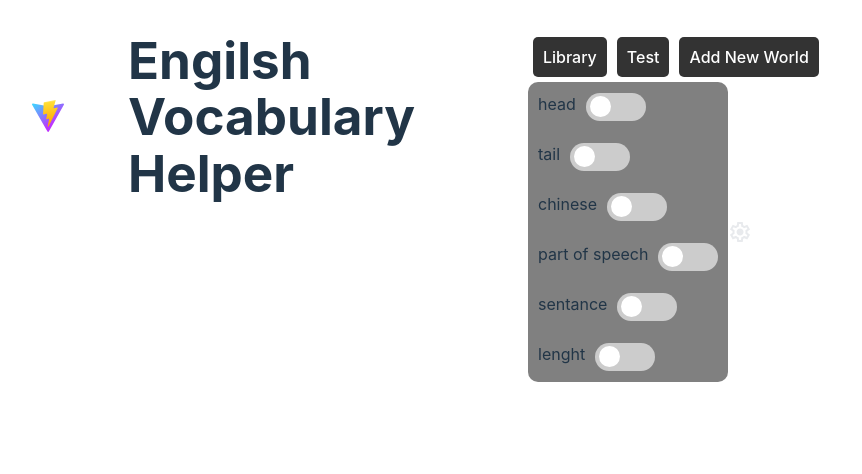
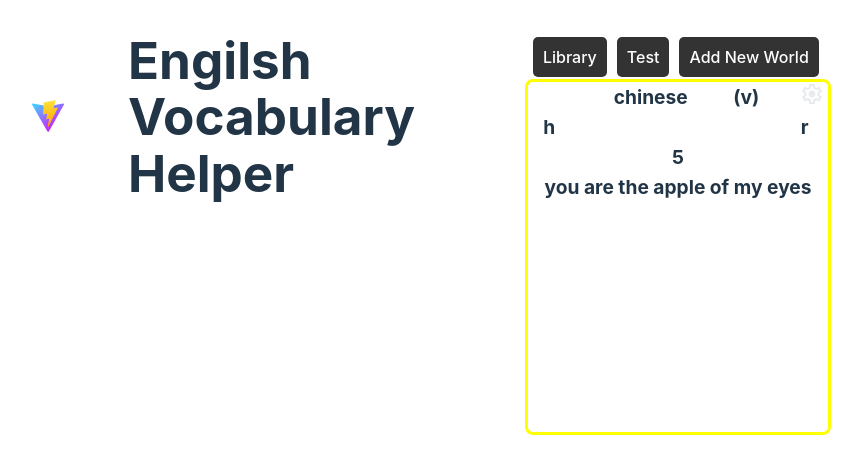
Before and after one commit to stupienius/my-vue-app, a Vue app: page / in a window 1280 px wide. Both pictures are taken after a click on the button "Test". Shown: the top 474 px of the page, without its empty margins (64-926 px from the left). Built offline with nearby package versions, Linux system fonts and the light colour scheme.

Commit message:
test layout

```diff
--- a/src/components/switch.vue
+++ b/src/components/switch.vue
@@ -17,6 +17,7 @@ defineProps(['control'])
 <style scoped>
 .containe{
     height: 50px;
+    width: 200px;
     display: flex;
     flex-direction: row;
     gap: 10px;
@@ -24,6 +25,7 @@ defineProps(['control'])
 }
 p{
     display: flex;
+    width: 80%;
     text-align: center;
     justify-content: center;
 }
--- a/src/components/test.vue
+++ b/src/components/test.vue
@@ -1,17 +1,75 @@
 <script setup>
+import { ref } from 'vue'
 import Setting from './test_setting.vue'
+
+const testStatus = ref([false,false,false,false,false,false])
 
 </script>
 <template>
-
-    <body>
+    <div class="test">
         <div class="setting">
             <Setting />
         </div>
-    </body>
+        <div class="quiz">
+            <p class="ch">chinese</p>
+            <p class="pos">(v)</p>
+            <p class="head">h</p>
+            <input type="text" id="test">
+            <p class="tail">r</p>
+            <p class="len">5</p>
+            <p class="sentance">you are the apple of my eyes</p>
+        </div>
+    </div>
 </template>
 <style scoped>
-Setting{
-    position: absolute;
+.test{
+    position: relative;
+}
+p{
+    font-size: larger;
+    font-weight: bolder;
+    line-height: 30px;
+    text-align: center;
+}
+.quiz{
+    position: fixed;
+    height: 350px;
+    width: 300px;
+    display: grid;
+    grid-template-rows: 30px 30px 30px auto;
+    grid-template-columns: repeat(11,1fr);
+    outline: yellow solid 3px;
+    border-radius: 5px;
+}
+.ch{
+    grid-row:1/2;
+    grid-column:3/8 ;
+}
+.pos{
+    grid-row: 1/2;
+    grid-column: 8/10;
+}
+.head{
+    text-align: end;
+    grid-row: 2/3;
+    grid-column: 1/2;
+}
+input{
+    grid-row: 2/3;
+    grid-column: 2/11;
+}
+.tail{
+    text-align: start;
+    grid-row: 2/3;
+    grid-column: 11/12;
+}
+.len{
+    grid-row: 3/4;
+    grid-column: 6/7;
+}
+.sentance{
+    border-radius: 5px;
+    grid-row: 4/5;
+    grid-column: 1/12;
 }
 </style>
--- a/src/components/test_setting.vue
+++ b/src/components/test_setting.vue
@@ -4,7 +4,7 @@ import Switch from './switch.vue'
 
 const showSetting = ref(false)
 
-const toggleSetting = () => {
+const showPopup = () => {
     showSetting.value = !showSetting.value
 }
 
@@ -17,8 +17,8 @@ const setTestStatus = () => {
 </script>
 <template>
     <div class='container'>
-        <img @click="toggleSetting" src="../assets/setting.svg" alt="setting button">
-        <div class="popup">
+        <img @click="showPopup" src="../assets/setting.svg" alt="setting button">
+        <div v-if="showSetting" class="popup">
             <Switch control = 'head' />
             <Switch control = 'tail' />
             <Switch control = 'chinese' />
@@ -30,8 +30,12 @@ const setTestStatus = () => {
 </template>
 <style scoped>
 .container{
+    position: absolute;
+    right: 0px;
     display: flex;
     flex-direction: row-reverse;
+    align-items: flex-start;
+    z-index: 5;
 }
 .popup{
     background-color: gray;
```
